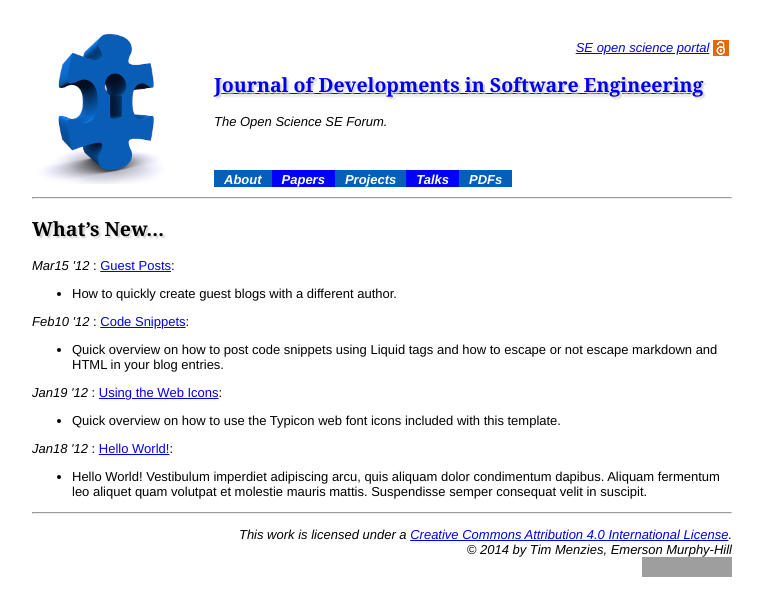
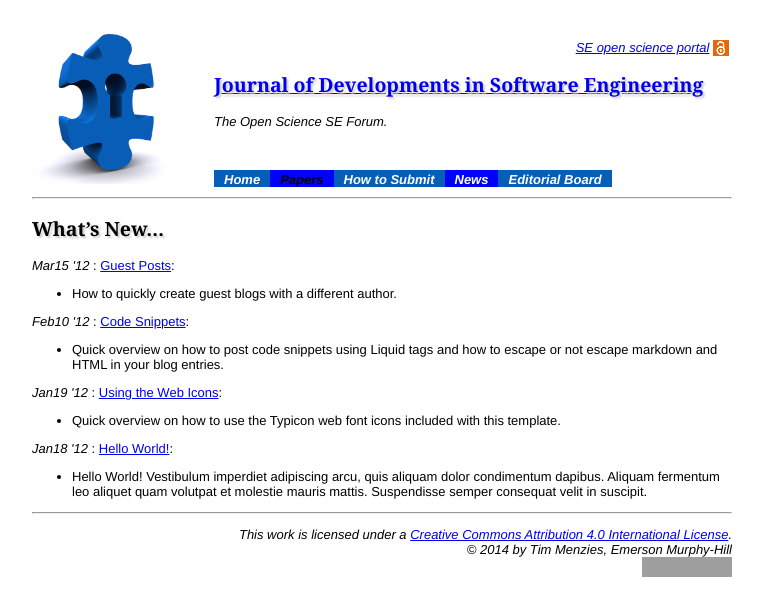
Before and after one commit to opensciences/opensciences.github.io, a Jekyll site: the page built from journal.md, in a window 1280 px wide. Shown: the top 616 px of the page, without its empty margins (258-1021 px from the left). Built offline with Jekyll 4.4.1, drawn with Linux system fonts in a browser that asks for light colours; Markdown is read by kramdown in place of the engine named in the settings; grey boxes are pictures that could not be loaded.

Commit message:
updating site nav

```diff
--- a/_includes/journalnav.html
+++ b/_includes/journalnav.html
@@ -16,11 +16,11 @@ SE open science portal</a>&nbsp;
 <p>&nbsp;
 
 <div
-class="swatch1"><a href="{{site.url}}/about">About</a></div><div
-class="swatch2"><a href="http://goo.gl/BORLn4">Papers</a></div><div
-class="swatch1"><a href="{{site.url}}/projects">Projects</a></div><div
-class="swatch2"><a href="{{site.url}}/talks">Talks</a></div><div
-class="swatch1"><a href="{{site.url}}/pdf">PDFs</a></div>
+class="swatch1"><a href="{{site.url}}">Home</a></div><div
+class="swatch2"><a href="{{site.url}}/papers"></a>Papers</div><div
+class="swatch1"><a href="{{site.url}}/submit">How to Submit</a></div><div
+class="swatch2"><a href="{{site.url}}/news">News</a></div><div
+class="swatch1"><a href="{{site.url}}/board">Editorial Board</a></div>
 
 </td></tr></table>
 <hr>
```
